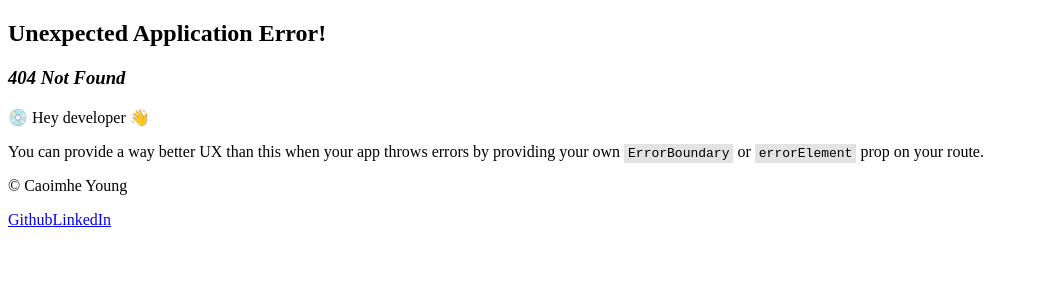
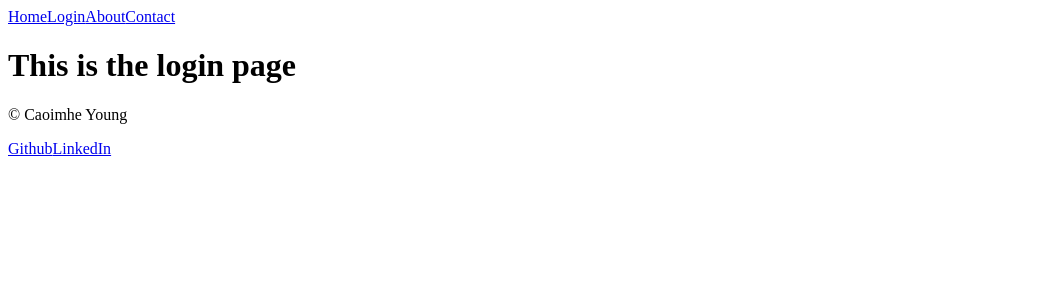
Before and after one commit to caoimhejyoti/funderfest-frontend, a React (Vite) app: page /login in a window 1280 px wide. Before the commit this address had no page. Shown: the top 300 px of the page, without its empty margins (0-1039 px from the left). Built offline with nearby package versions, Linux system fonts and the light colour scheme.

Commit message:
creating login page and connecting with main

```diff
--- a/src/components/NavBar.jsx
+++ b/src/components/NavBar.jsx
@@ -5,6 +5,7 @@
     <>
       <nav>
         <Link to="/">Home</Link>
+        <Link to="/login">Login</Link>
         <Link to="/about">About</Link>
         <Link to="/contact">Contact</Link>
       </nav>
--- a/src/main.jsx
+++ b/src/main.jsx
@@ -7,6 +7,7 @@
 import FestivalPage from "./pages/FestivalPage.jsx";
 import AboutPage from "./pages/AboutPage.jsx";
 import ContactPage from "./pages/ContactPage.jsx";
+import LoginPage from "./pages/LoginPage.jsx";
 
 // COMPONENTS
 import NavBar from "./components/NavBar.jsx";
@@ -19,6 +20,7 @@
     element: <NavBar />,
     children: [
       { path: "/", element: <HomePage /> },
+      { path: "/login", element: <LoginPage /> },
       { path: "/festival/:id", element: <FestivalPage /> },
       { path: "/about", element: <AboutPage /> },
       { path: "/contact", element: <ContactPage /> },
--- /dev/null
+++ b/src/pages/LoginPage.jsx
@@ -0,0 +1,9 @@
+function LoginPage() {
+  return (
+    <>
+      <h1>This is the login page</h1>
+    </>
+  );
+}
+
+export default LoginPage;
```
